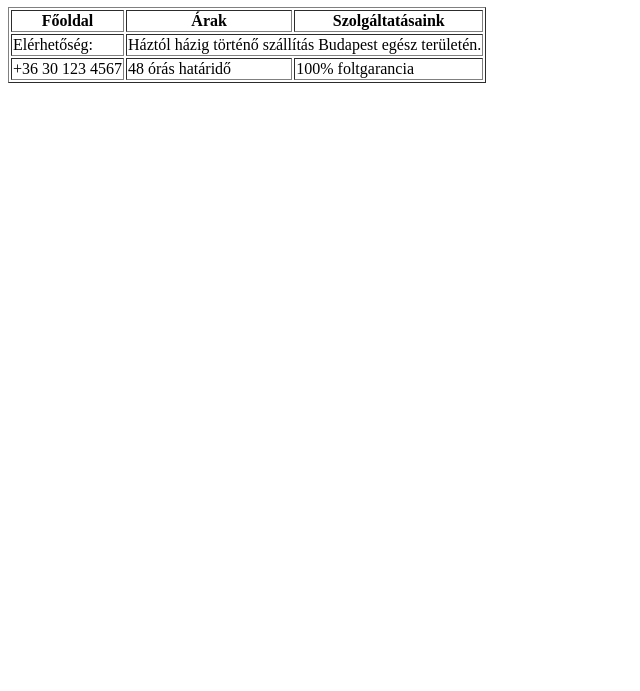
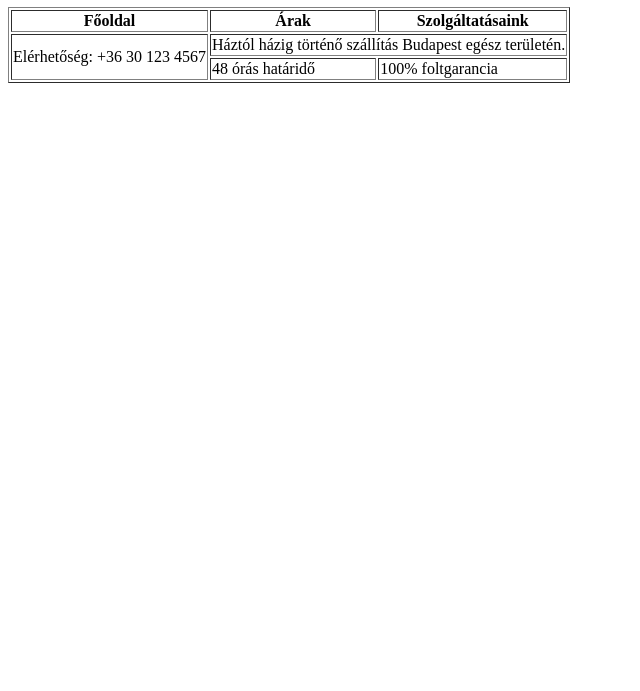
Before and after one commit to szabi180/szonyeg, a plain HTML site: page szolgaltatasaink.html in a window 1280 px wide. Shown: the part 109-800 px from the top of the page, without its empty margins (0-640 px from the left). Drawn offline with Linux system fonts and the light colour scheme.

Commit message:
kijavitas

```diff
--- a/szolgaltatasaink.html
+++ b/szolgaltatasaink.html
@@ -25,12 +25,12 @@
 		</thead>
 		<tbody>
 			<tr>
-				<td>Elérhetőség:</td>
+				<td rowspan="2">Elérhetőség: +36 30 123 4567</td>
 				<td colspan="2">Háztól házig történő szállítás Budapest egész területén.</td>
 
 			</tr>
 			<tr>
-				<td>+36 30 123 4567</td>
+
 				<td>48 órás határidő</td>
 				<td>100% foltgarancia</td>
 			</tr>
```
